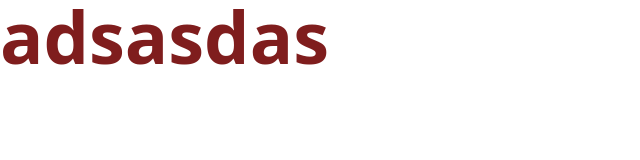
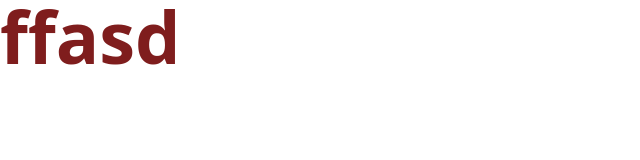
Before and after one commit to twovife/lp2, a website: page index.html in a window 1280 px wide. Shown: the whole page, without its empty margins (0-640 px from the left). Drawn offline with Linux system fonts and the light colour scheme.

Commit message:
Update index.html

```diff
--- a/index.html
+++ b/index.html
@@ -8,6 +8,6 @@
     <title>Document</title>
   </head>
   <body class="antialiased">
-    <h1 class="text-7xl text-red-900 font-semibold">adsasdas</h1>
+    <h1 class="text-7xl text-red-900 font-semibold">ffasd</h1>
   </body>
 </html>
```
